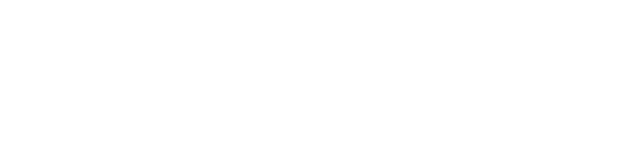
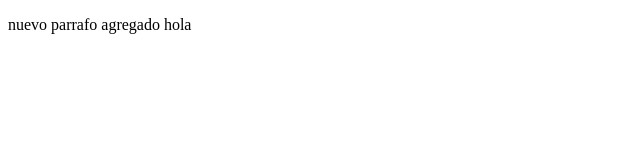
Before and after one commit to nicolasfakiel/Proyecto-1, a plain HTML site: page index.html in a window 1280 px wide. Shown: the whole page, without its empty margins (0-640 px from the left). Drawn offline with Linux system fonts and the light colour scheme.

Commit message:
con parrafo nuevo

```diff
--- a/index.html
+++ b/index.html
@@ -11,6 +11,7 @@
 				<nav>
 
 				</nav>
+				<p>nuevo parrafo agregado hola</p>
 			</header>
 			<section>
 				<article>
```
